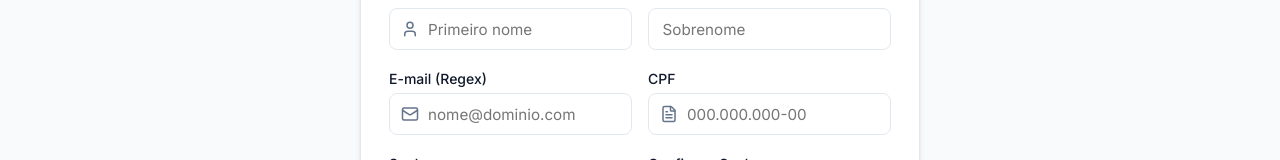
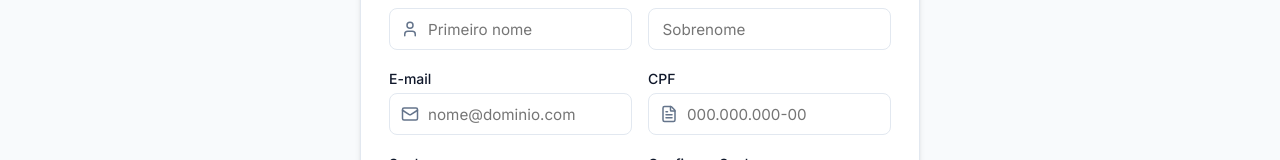
Before and after one commit to Magnosfiorin/Ecomerce-tdd, a React (Vite) app in the folder Web/: page /login in a window 1280 px wide. Both pictures are taken after a click on the button "Cadastre-se como cliente". Shown: the part 261-421 px from the top of the page. Built offline with nearby package versions, Linux system fonts and the light colour scheme; no server answers; the HTML template or start-up script is replaced by a standard one.

Commit message:
removido "(Regex)" do cadastro

```diff
--- a/Web/src/pages/Login.jsx
+++ b/Web/src/pages/Login.jsx
@@ -560,7 +560,7 @@ export default function Login() {
 
             <div className="form-row">
               <div className="form-group">
-                <label htmlFor="cliEmail">E-mail (Regex)</label>
+                <label htmlFor="cliEmail">E-mail</label>
                 <div className="input-icon-wrapper">
                   <Mail size={18} />
                   <input
```
